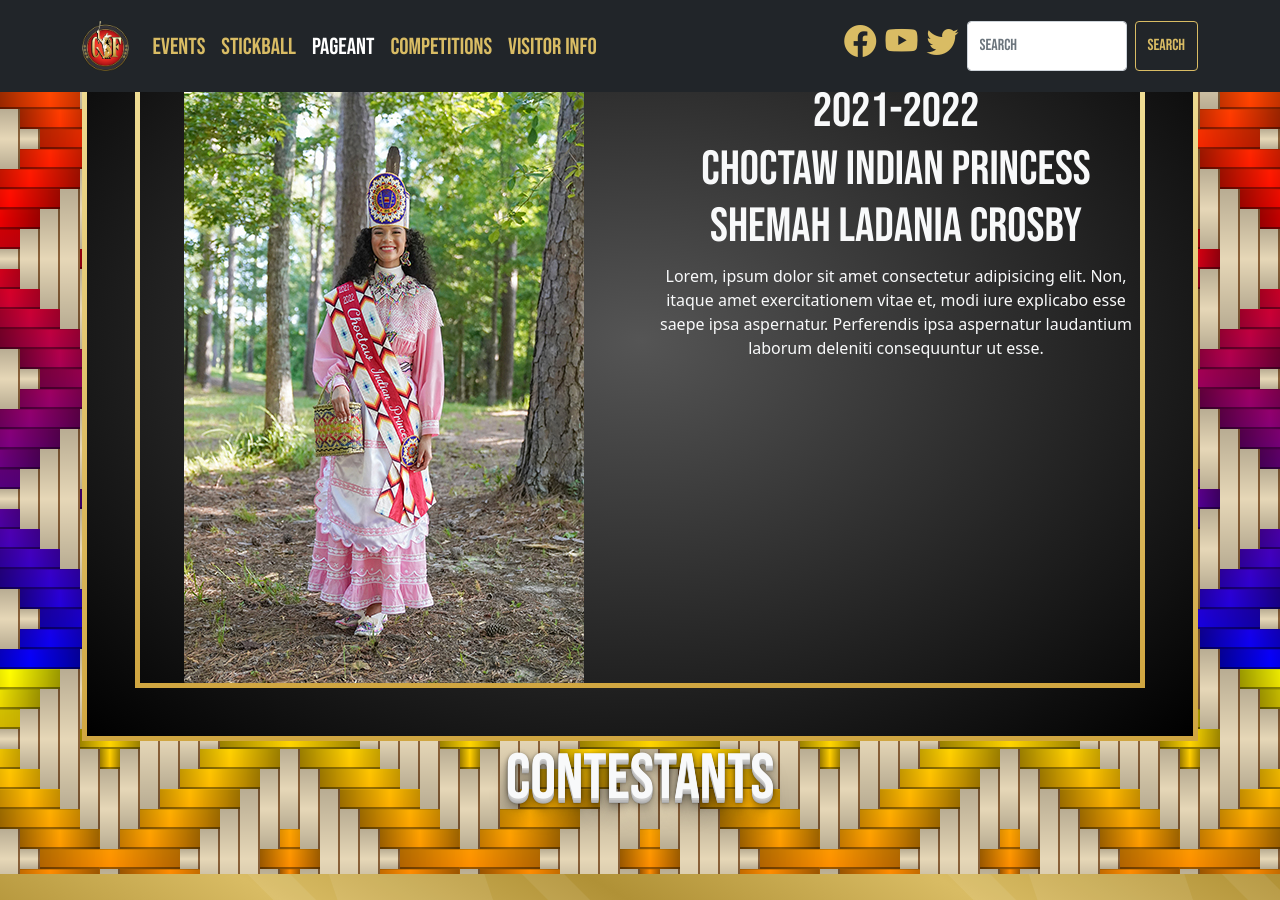
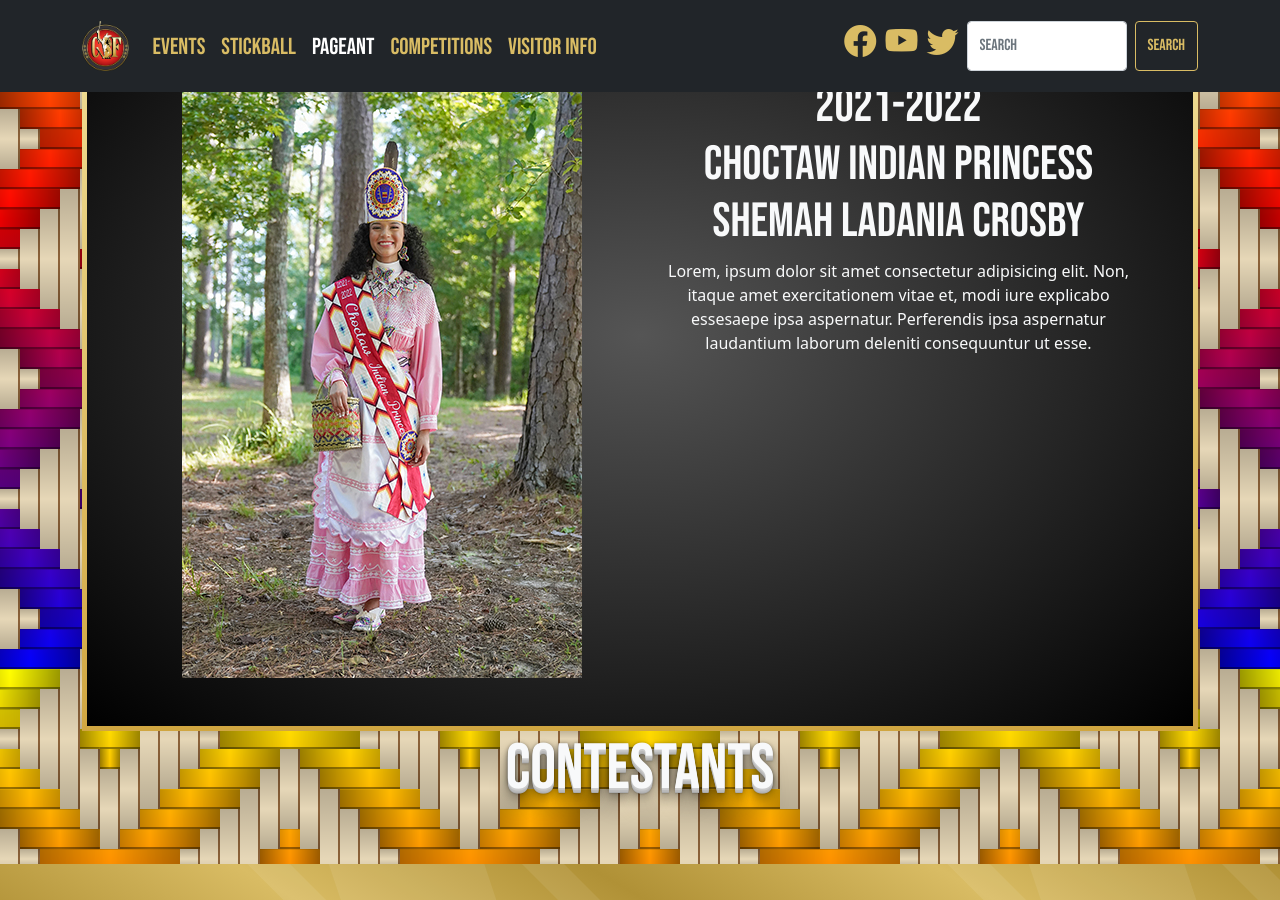
Before and after one commit to smattera/smattera.github.io, a Jekyll site: the page built from pageant/index.md, in a window 1280 px wide and 900 px high, scrolled down 321 px. Built offline with Jekyll 4.4.1, drawn with Linux system fonts in a browser that asks for light colours; nearby versions of some CDN libraries.

Commit message:
Update pageant.html

```diff
--- a/_includes/pageant.html
+++ b/_includes/pageant.html
@@ -1,31 +1,15 @@
 <section class="basket-bg py-5 text-center text-bg">
   <div class="container">
     <h1 class="shadow-text">Choctaw Indian Princess Pageant</h1>
-    <div
-      class="card-gold-border p-5"
-      style="background: radial-gradient(#555, #000)"
-    >
-      <div class="card-gold-border">
-        <h2>Current Princess</h2>
-        <div class="row">
-          <div class="col">
-            <img
-              src="../assets/img/princess.jpg"
-              alt="Shemah Ladania Crosby"
-              class="img-fluid"
-            />
-          </div>
-          <div class="col">
-            <h3>
-              2021-2022<br />Choctaw Indian Princess<br />Shemah Ladania Crosby
-            </h3>
-            <p>
-              Lorem, ipsum dolor sit amet consectetur adipisicing elit. Non,
-              itaque amet exercitationem vitae et, modi iure explicabo esse
-              saepe ipsa aspernatur. Perferendis ipsa aspernatur laudantium
-              laborum deleniti consequuntur ut esse.
-            </p>
-          </div>
+    <div class="card-gold-border p-5" style="background: radial-gradient(#555, #000)">
+      <h2>Current Princess</h2>
+      <div class="row">
+        <div class="col">
+          <img src="../assets/img/princess.jpg" alt="Shemah Ladania Crosby" class="img-fluid">
+        </div>
+        <div class="col">
+          <h3>2021-2022<br />Choctaw Indian Princess<br />Shemah Ladania Crosby</h3>
+          <p>Lorem, ipsum dolor sit amet consectetur adipisicing elit. Non, itaque amet exercitationem vitae et, modi iure explicabo essesaepe ipsa aspernatur. Perferendis ipsa aspernatur laudantium laborum deleniti consequuntur ut esse.</p>
         </div>
       </div>
     </div>
```
